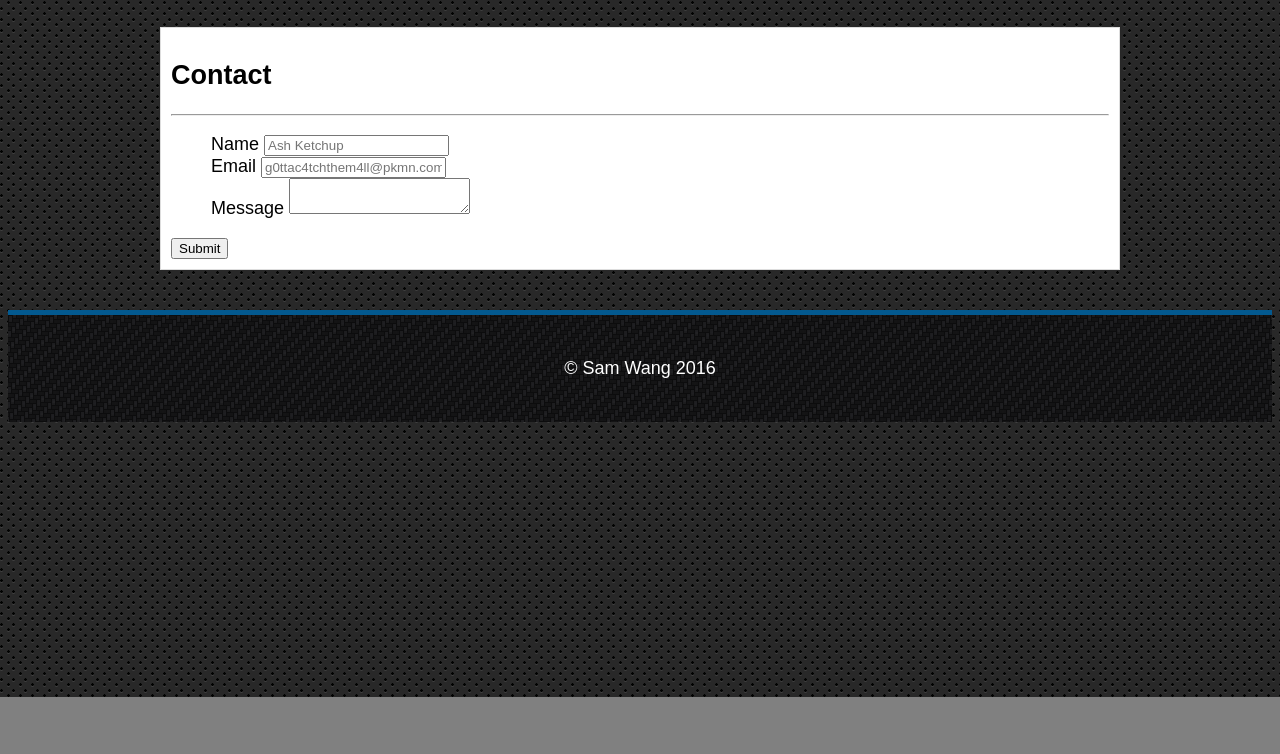
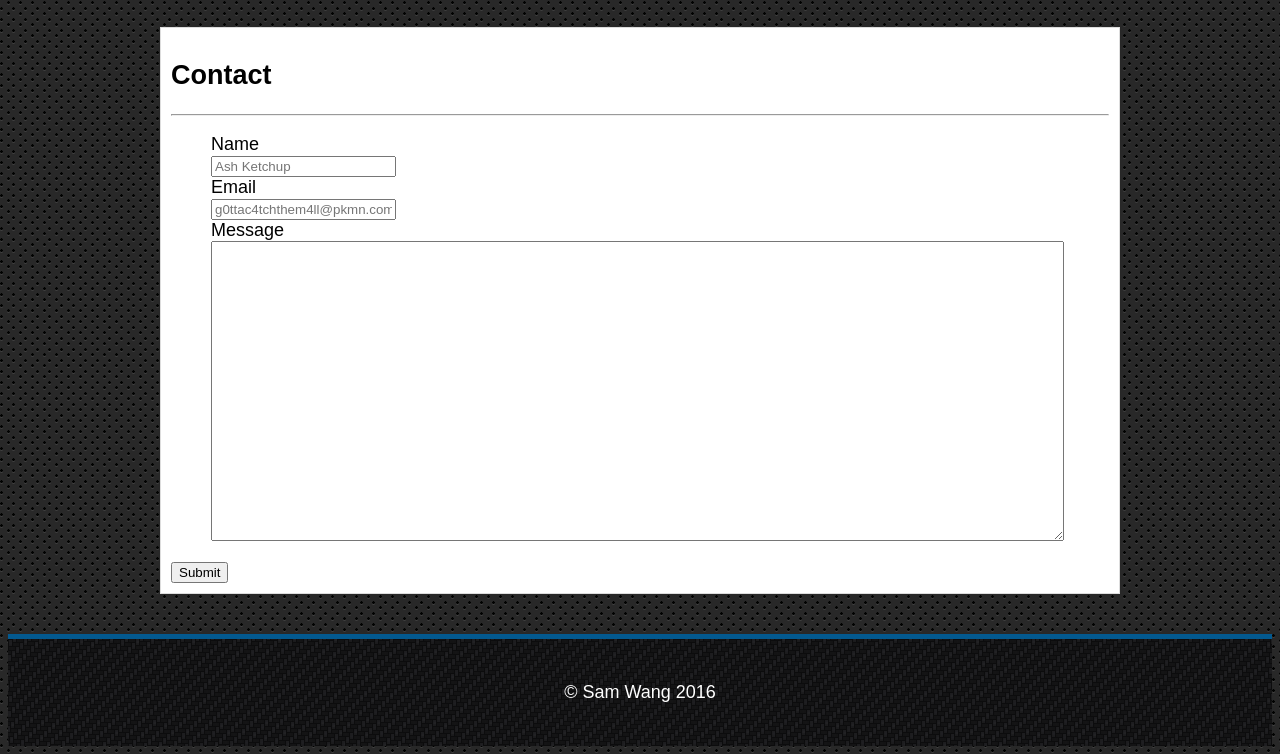
Before and after one commit to samywang92/Basic-Portfolio, a plain HTML site: page contact.html in a window 1280 px wide. Shown: the part 103-857 px from the top of the page. Before the commit the page ends 800 px from the top, so only its background shows below. Drawn offline with Linux system fonts and the light colour scheme.

Commit message:
contacts finished

```diff
--- a/assets/css/style.css
+++ b/assets/css/style.css
@@ -79,7 +79,7 @@ a:hover{
     padding: 10px;
     margin: 0 0 40px 0;
     width: 100%;
-    max-width: 960px;
+    max-width: 960px; /* 650 with side bar */
     float: left;
     border: 1px solid #ddd;
     /* clear: both;
@@ -144,4 +144,15 @@ footer{
 
 #contactForm ul {
     list-style: none;
+    margin-bottom: 20px;
 }
+
+label, input [type = text], input[type = email], textarea{
+    display: block;
+    width: 95%;
+}
+
+input [type = text], input[type = email], textarea{
+    height: 300px;
+    padding: 10px;
+}
```
Also changed, not shown: index.html (+0 -16 lines), portfolio.html (+0 -16 lines).
